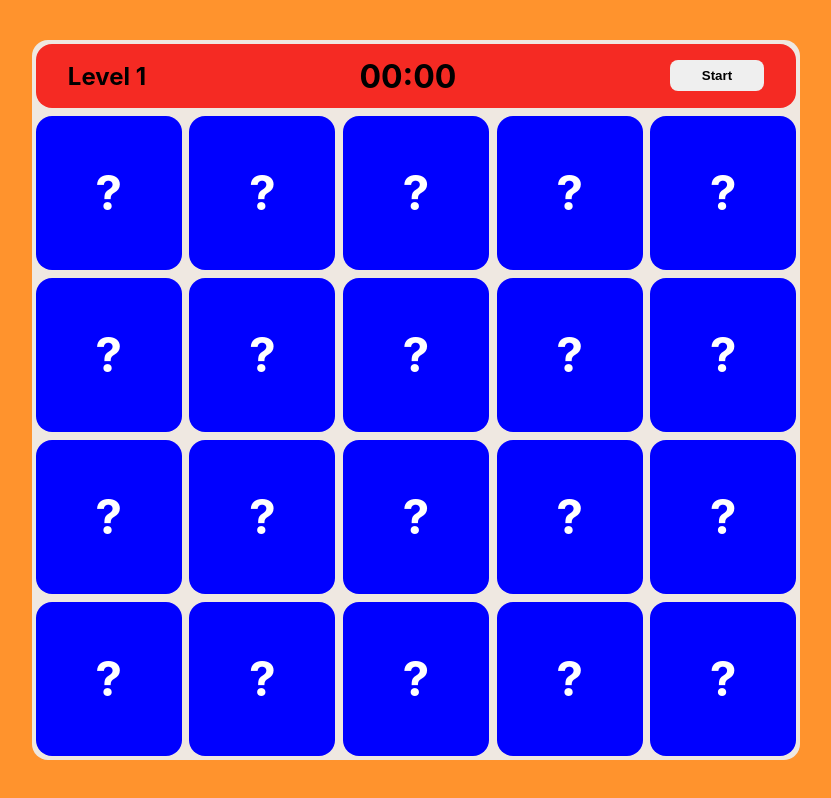
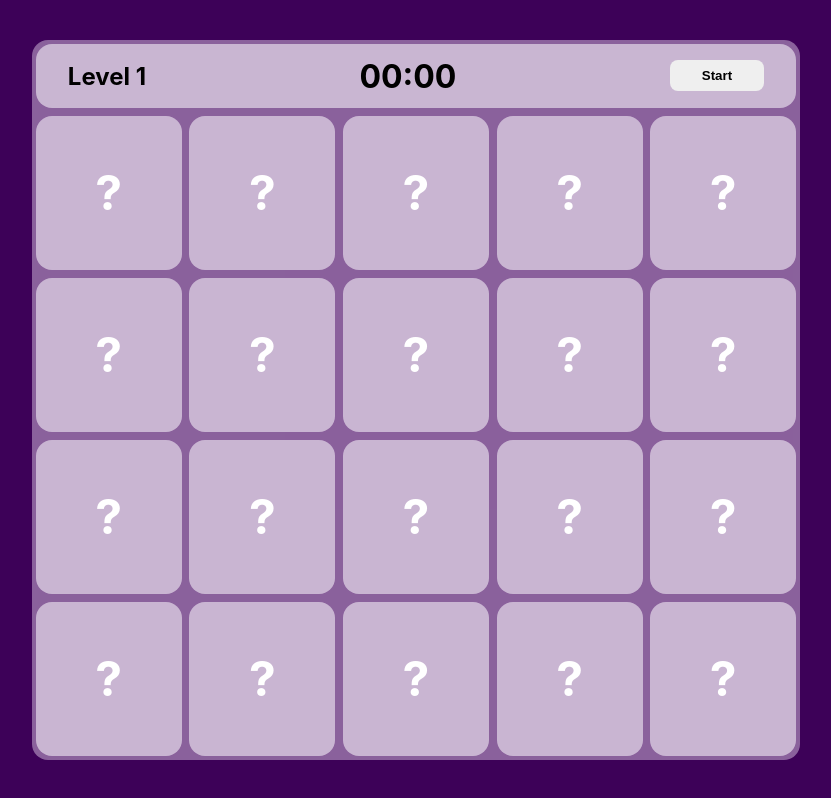
Before and after one commit to DouglasVz/memorama, a React (Create React App) app: page / in a window 1280 px wide. Shown: the whole page, without its empty margins (224-1055 px from the left). Built offline with nearby package versions, Linux system fonts and the light colour scheme.

Commit message:
Working on win modal

```diff
--- a/src/App.css
+++ b/src/App.css
@@ -1,6 +1,6 @@
 .app {
   height: 100vh;
-  background: #ff932d;
+  background: #3d0158;
   display: flex;
   justify-content: center;
   align-items: center;
--- a/src/App.js
+++ b/src/App.js
@@ -1,12 +1,24 @@
 import React, {Component} from 'react';
 import './App.css';
 import Board from './components/board';
+import Modal from './components/modal';
 
 class App extends Component {
+  state = {
+    modal: null
+  }
+
+  showModal = (modalMessage) => {
+    this.setState({
+      modal: modalMessage
+    })
+  }
+
   render() {
     return (
       <div className='app'>
-        <Board/>
+        <Board modal={this.showModal}/>
+        {this.state.modal?<Modal/>:""}
       </div>
     )
   }
--- a/src/card_list/card-list.js
+++ b/src/card_list/card-list.js
@@ -61,7 +61,7 @@ let items = [
     }
 ]
 
-function cards (cards) {
+let cards =  (cards) => {
 
     cards.map((card,index) => {
         let duplicate = {
@@ -75,7 +75,10 @@ function cards (cards) {
     });
 
     cards = cards.sort((a,b) => {return 0.5 - Math.random()})
+
 }
 cards(items);
 
+
+
 export default items;
--- a/src/components/board.css
+++ b/src/components/board.css
@@ -3,7 +3,7 @@
     max-width: 1200px;
     width: 60%;
     height: 90%;
-    background: #eeee;
+    background: #f7e8fd69;
 }
 
 @media (max-width: 1000px) {
--- a/src/components/board.js
+++ b/src/components/board.js
@@ -9,18 +9,40 @@ import ControlBar from "./control-bar";
 
 class Board extends Component {
 
-    levels = [3000,2000,1000,500,0];
-    maxTime = 1;
+    levels = [3000,2000,1000,500];
+    maxTime = 3;
+    clearChildState = null; //Here
     state = {
         cards: items,
         level: 0,
         showCards: false,
-        run: false
+        run: false,
+        pause: false
     }
+
+    assignClearChildState = (childClearStateFunc) => {
+        this.clearChildState = childClearStateFunc;
+    }
+
 
     levelUp = (level) => {
         this.setState({level: level + 1})
         return this.state.level;
+    }
+
+    stopGame = () => {
+        let cardsReset = this.state.cards.map(card => {
+            card.isOpen = false;
+            return card;
+        });
+        this.setState({cards: this.reorderCards(cardsReset) ,showCards:false, run: false, pause: false});
+        //Clear child state
+        this.clearChildState();
+
+    }
+
+    reorderCards(cards) {
+        return cards.sort((a,b) => {return 0.5 - Math.random()});
     }
 
     startStop = () => {
@@ -29,26 +51,18 @@ class Board extends Component {
             this.setState({showCards:true}, () => {
                 setTimeout(() => {
                     this.setState({showCards:false, run: true});
-                }, 3000)
+                }, 1000)
             });
             return
         }
         //STOP
-        let cardsReset = this.state.cards.map(card => {
-            card.isOpen = false;
-            return card;
-        });
-        this.setState({cards: cardsReset ,showCards:false, run: false});
+        this.stopGame();
     }
 
     timeOver = () => {
         alert('The time is over')
         //STOP
-        let cardsReset = this.state.cards.map(card => {
-            card.isOpen = false;
-            return card;
-        });
-        this.setState({cards: cardsReset ,showCards:false, run: false});
+        this.stopGame();
     }
 
     changeOpenState = (isOpen, id) => {
@@ -63,6 +77,13 @@ class Board extends Component {
         console.log(this.state.cards)
     }
 
+    win = () => {
+        this.props.modal("You win!");
+        this.setState({
+            pause: true
+        })
+    }
+
     render() {
 
         return (
@@ -72,14 +93,18 @@ class Board extends Component {
                     run={this.state.run}
                     maxTime={this.maxTime}
                     timeOver={this.timeOver}
+                    pause={this.state.pause}
                 />
                 <CardsBoard
                     cards={this.state.cards}
                     level={this.levels[this.state.level]}
+                    cardsQuantity = {this.state.cards.length}
                     levelUp={this.levelUp}
                     changeOpenState={this.changeOpenState}
                     showCards={this.state.showCards}
                     run={this.state.run}
+                    passClearStateFunc={this.assignClearChildState}
+                    win={this.win}
                 />
             </div>
         )
--- a/src/components/card.css
+++ b/src/components/card.css
@@ -14,7 +14,7 @@
     width: 100%;
     height: 100%;
     backface-visibility: hidden;
-    background: blue;
+    background: rgba(253, 251, 255, 0.548);
     border-radius: 1rem;
     display: flex;
     justify-content: center;
--- a/src/components/cards-board.js
+++ b/src/components/cards-board.js
@@ -9,7 +9,12 @@ class CardsBoard extends Component {
         opened: 0
     }
 
+    clearState = () => {
+        this.setState({toCompare: [], opened: 0});
+    }
+
     checkOpenCards = () => {
+
         //Compare both open cards
         if ((this.state.toCompare[0].name !== this.state.toCompare[1].name)) {
             setTimeout(() => {
@@ -19,10 +24,17 @@ class CardsBoard extends Component {
 
                 this.setState({toCompare: [], opened: this.state.opened - 2});
 
-            },2000)
+            },1000)
             return;
         }
-        this.setState({toCompare: []});
+        this.setState({toCompare: []}, () => {
+            //Check if all cards are open
+            if (this.state.opened === this.props.cardsQuantity) {
+                this.props.win()
+                return;
+            }
+        });
+
     }
 
     flipCard = (selectedCardId,name,isOpen) => {
@@ -48,6 +60,7 @@ class CardsBoard extends Component {
 
     render () {
         const {cards, levelUp, changeOpenState, showCards} = this.props;
+
         return (
             <div className="cards-board">{
                 cards.map((card,index) => <div key={index} className="card-cont">
@@ -67,6 +80,18 @@ class CardsBoard extends Component {
         )
     }
 
+    componentDidMount() {
+        if (!this.componentIsMount){
+            this.props.passClearStateFunc(this.clearState);
+            this.componentIsMount = true
+        }
+
+    }
+
+    componentWillUnmount() {
+
+    }
+
 }
 
 export default CardsBoard;
--- a/src/components/control-bar.css
+++ b/src/components/control-bar.css
@@ -10,7 +10,7 @@
     width: 99%;
     height: 90%;
     border-radius: 1rem;
-    background: rgb(245, 42, 35);
+    background: rgba(253, 251, 255, 0.548);
     display: flex;
     justify-content: space-between;
     align-items: center;
--- a/src/components/control-bar.js
+++ b/src/components/control-bar.js
@@ -5,12 +5,12 @@ import CountDown from "./counter";
 class ControlBar extends Component {
 
     render() {
-        const {start, run, maxTime, timeOver} = this.props;
+        const {start, run, maxTime, timeOver, pause} = this.props;
         return (
             <div className="control-bar-container">
                 <div className="control-bar">
                     <h2>Level 1</h2>
-                    {run?<CountDown maxTime={maxTime} timeOver={timeOver}/>:<h1>00:00</h1>}
+                    {run?<CountDown maxTime={maxTime} timeOver={timeOver} pause={pause}/>:<h1>00:00</h1>}
                     <button className="start-restart-btn" onClick={start}>{run?'Stop':'Start'}</button>
                 </div>
             </div>
--- a/src/components/counter.js
+++ b/src/components/counter.js
@@ -35,6 +35,10 @@ class CountDown extends Component {
         if ( this.state.time === 0) {
             clearInterval(this.timer);
             this.props.timeOver();
+            return;
+        }
+        if (this.props.pause) {
+            clearInterval(this.timer);
         }
     }
 
--- /dev/null
+++ b/src/components/modal.css
@@ -0,0 +1,31 @@
+.modal {
+    position:absolute;
+    left: 50%;
+    top: 50%;
+    transform: translate(-50%,-50%);
+    border-radius: 1rem;
+    width: 30%;
+    height: 30%;
+    background: #ffffff;
+    display: flex;
+    align-items: center;
+    justify-content: center;
+    flex-direction: column;
+    font-size: 2vmin
+}
+
+.action-btn {
+    padding: 0.5rem 1rem;
+    border-radius: 0.5rem;
+    border: none;
+    font-weight: bold;
+    background: #3d0158;
+    color: #ffffff;
+}
+
+@media (max-width: 700px) {
+    .modal {
+        width: 90%;
+        font-size: inherit;
+    }
+}
--- /dev/null
+++ b/src/components/modal.js
@@ -0,0 +1,16 @@
+import React, {Component} from "react";
+import './modal.css';
+
+class Modal extends Component {
+
+    render() {
+        return (
+            <div className="modal">
+                <h1>You win!</h1>
+                <button className="action-btn">NEXT</button>
+            </div>
+        )
+    }
+}
+
+export default Modal;
```
